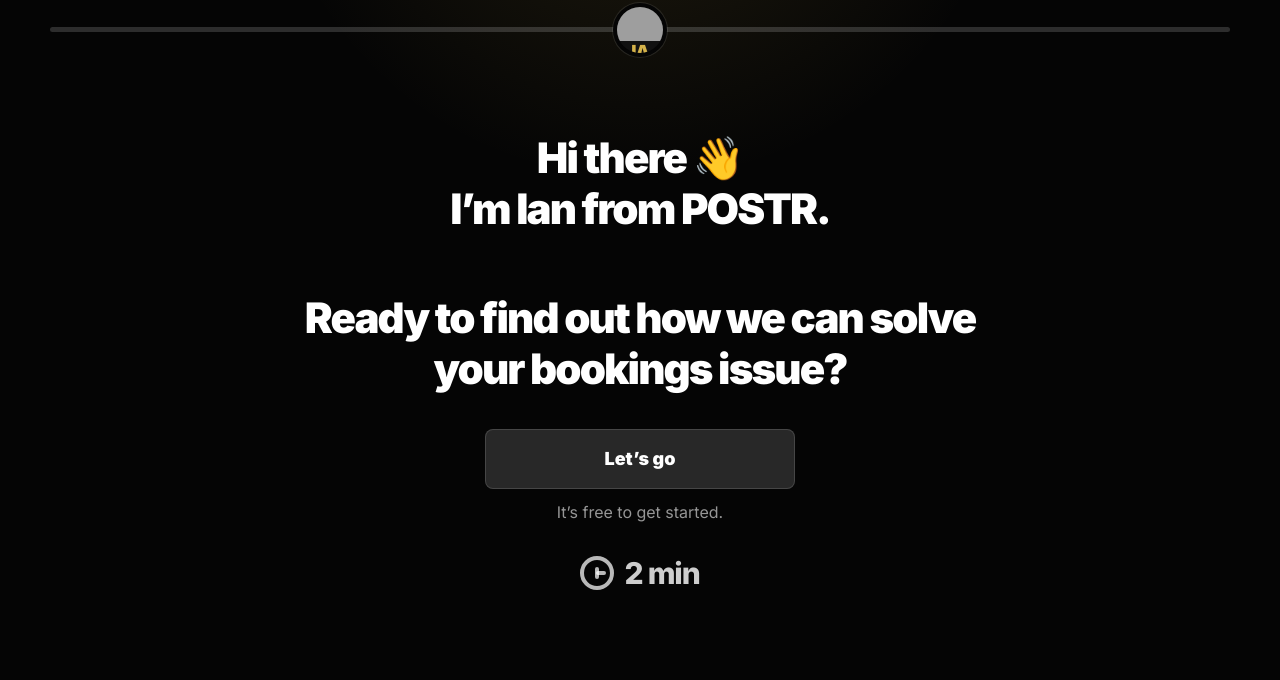
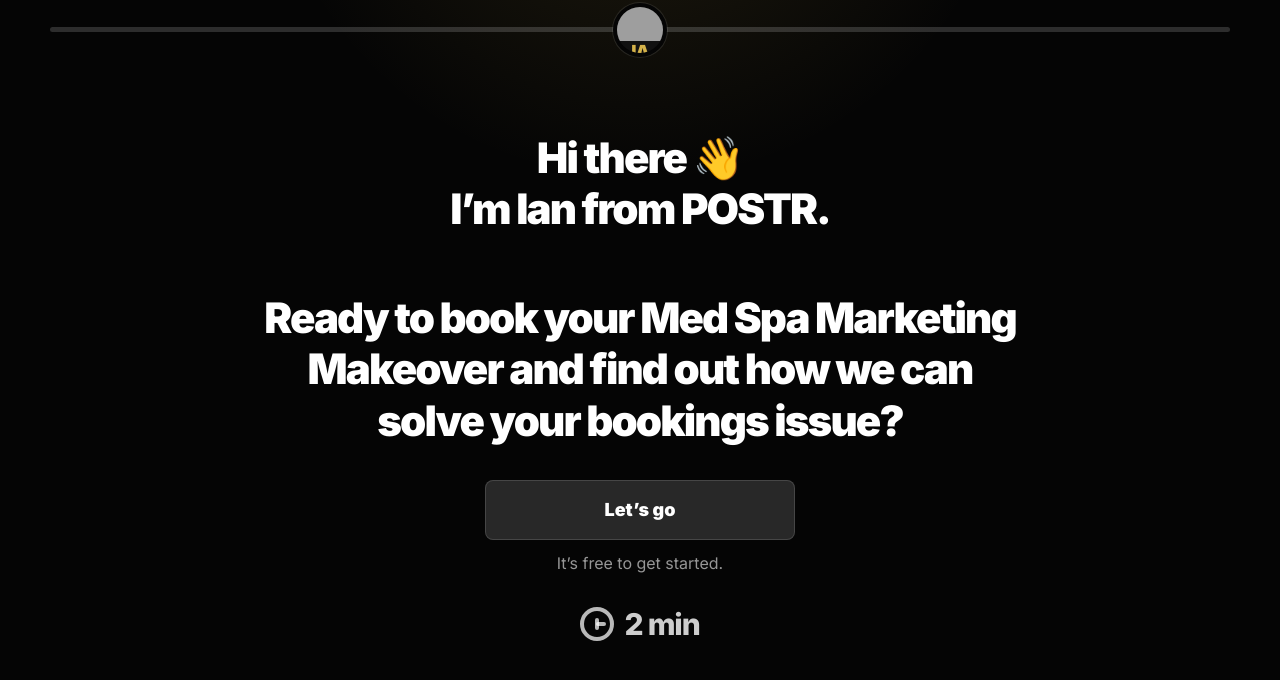
Before and after one commit to ianx51x-web/postrweb, a website: page call.html in a window 1280 px wide. Shown: the part 78-758 px from the top of the page. Drawn offline with Linux system fonts and the light colour scheme; grey boxes are pictures that could not be loaded.

Commit message:
git -add

```diff
--- a/call.html
+++ b/call.html
@@ -543,7 +543,7 @@
         <section class="screen active" data-step="0">
           <h1>Hi there 👋<br>I’m Ian from POSTR.</h1>
           <div class="intro-gap"></div>
-          <h2>Ready to find out how we can solve your bookings issue?</h2>
+          <h2>Ready to book your Med Spa Marketing Makeover and find out how we can solve your bookings issue?</h2>
 
           <div class="button-stack">
             <button class="btn btn-dark" type="button" data-next>Let’s go</button>
```
